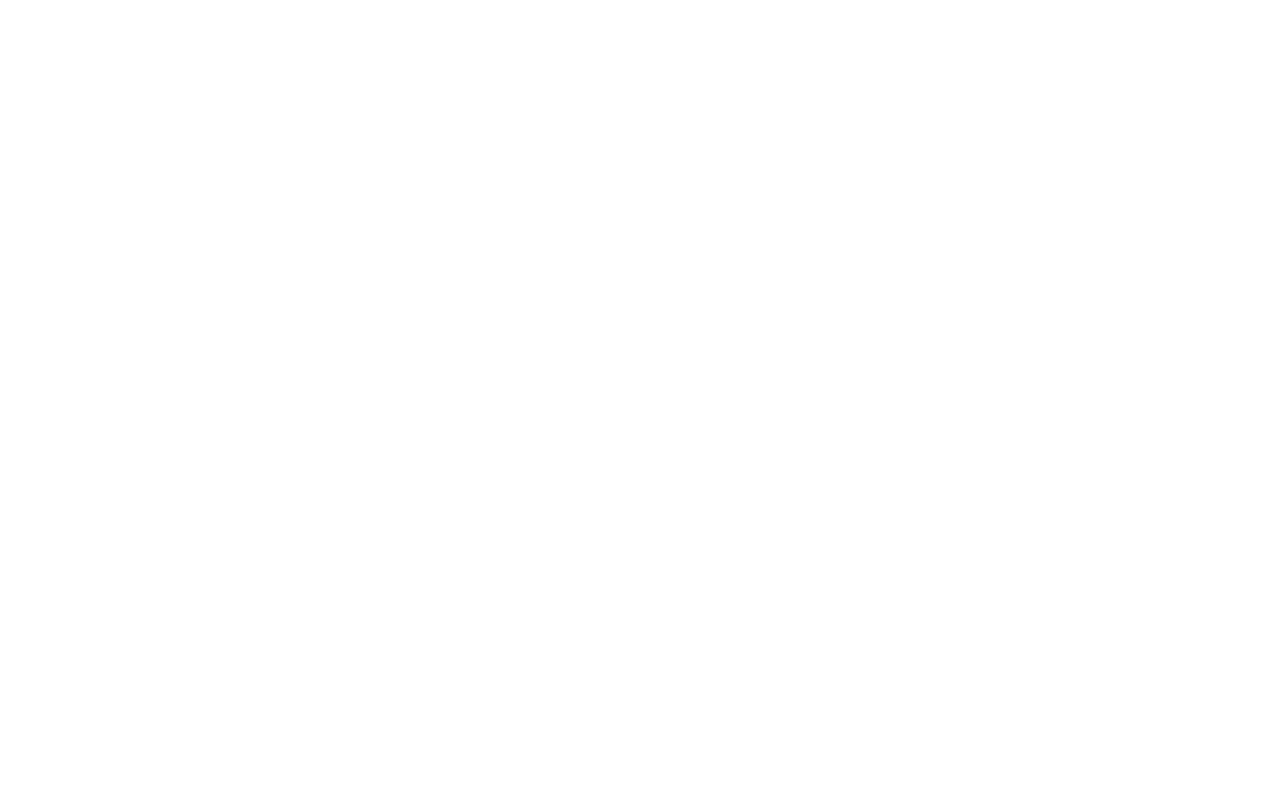
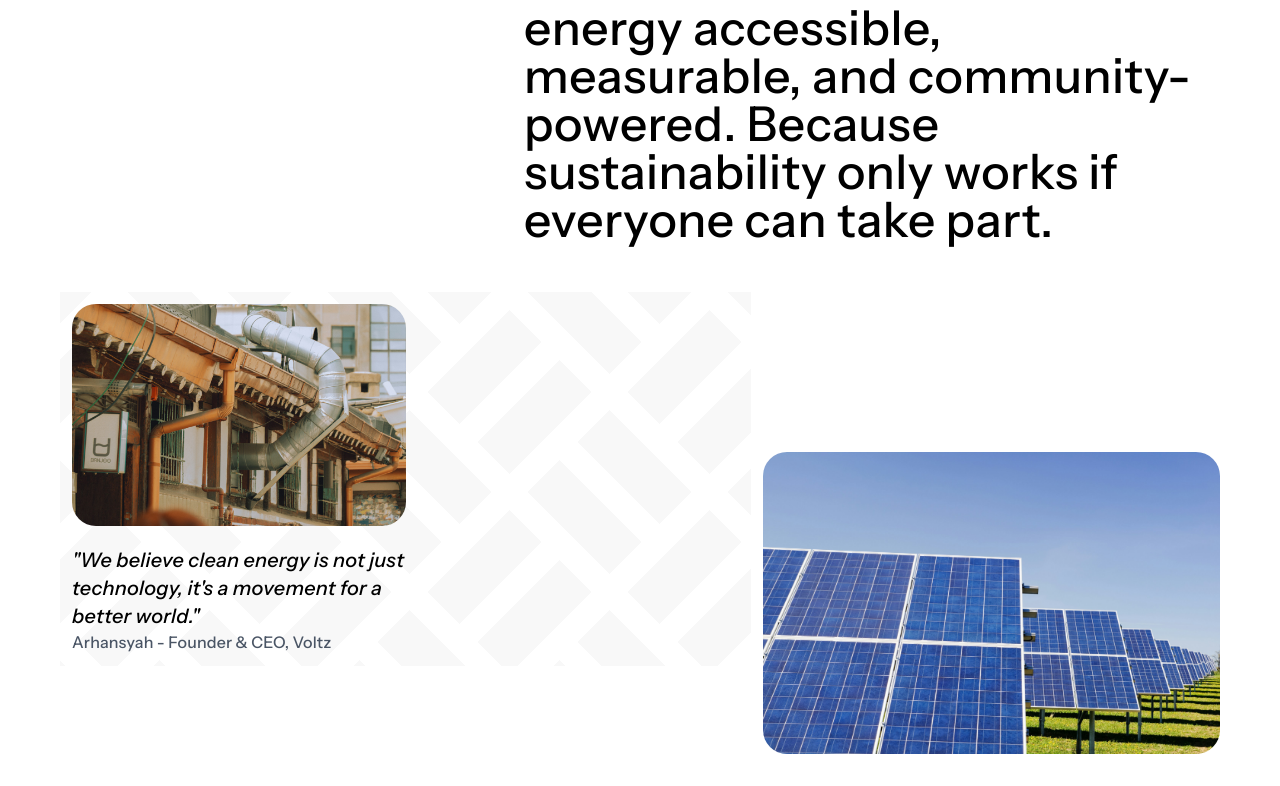
Before and after one commit to ansthsys/lp-voltz, a React (Vite) app: page / in a window 1280 px wide. Shown: the part 956-1742 px from the top of the page. Before the commit the page ends 800 px from the top, so only its background shows below. Built offline with nearby package versions, Linux system fonts and the light colour scheme.

Commit message:
feat: about

```diff
--- a/index.html
+++ b/index.html
@@ -1,5 +1,5 @@
 <!doctype html>
-<html lang="en">
+<html lang="en" class="scroll-smooth">
   <head>
     <meta charset="UTF-8" />
     <link rel="icon" type="image/svg+xml" href="/vite.svg" />
--- a/src/App.css
+++ b/src/App.css
@@ -0,0 +1,6 @@
+@reference '@/index.css';
+
+* {
+  @apply font-instrument-s;
+  @apply tracking-[0.01em];
+}
--- a/src/App.tsx
+++ b/src/App.tsx
@@ -1,5 +1,5 @@
 import './App.css'
-import { Header, Jumbotron } from '@/components'
+import { About, Header, Jumbotron } from '@/components'
 
 function App() {
   return (
@@ -7,6 +7,8 @@
       <Header />
 
       <Jumbotron />
+
+      <About />
     </main>
   )
 }
--- /dev/null
+++ b/src/components/About/index.tsx
@@ -0,0 +1,88 @@
+import { twMerge } from 'tailwind-merge'
+import PipeImage from '@/assets/brother-yoon-0FTfiueNb8A-unsplash.jpg'
+import SolarPanelImage from '@/assets/zbynek-burival-V4ZYJZJ3W4M-unsplash.jpg'
+
+export default function index() {
+  return (
+    <div
+      id="about"
+      className={twMerge([
+        'min-h-screen',
+        'px-3 md:px-10 lg:px-15',
+        'pt-28 pb-8'
+      ])}
+    >
+      <div className={twMerge(['grid', 'grid-cols-1 md:grid-cols-5', 'mb-12'])}>
+        <div className="col-span-1 md:col-span-2 mb-8 md:mb-0">
+          <p className="font-bold text-xl">
+            01 <span className="text-secondary-1">/</span>
+          </p>
+        </div>
+        <div className="col-span-1 md:col-span-3">
+          <p
+            className={twMerge([
+              'text-left text-pretty font-medium',
+              'text-xl sm:text-2xl md:text-3xl lg:text-4xl xl:text-5xl'
+            ])}
+          >
+            Voltz exists to make clean energy accessible, measurable, and
+            community-powered. Because sustainability only works if everyone can
+            take part.
+          </p>
+        </div>
+      </div>
+
+      <div className={twMerge(['grid grid-cols-1 md:grid-cols-5 gap-3'])}>
+        <div className="col-span-1 md:col-span-3">
+          <div
+            className={twMerge([
+              'bg-pattern-diagonal bg-contain',
+              'lg:min-h-72 p-3',
+              'flex flex-col sm:flex-row md:flex-row xl:flex-col gap-5'
+            ])}
+          >
+            <div
+              className={twMerge([
+                'w-full sm:w-1/2',
+                'rounded-3xl overflow-hidden',
+                'max-h-64 md:max-h-none'
+              ])}
+            >
+              <img
+                src={PipeImage}
+                className="h-full w-full object-cover"
+                alt="Pipe Image"
+                loading="lazy"
+              />
+            </div>
+            <div className={twMerge(['w-full sm:w-1/2'])}>
+              <h6 className="text-xl font-medium italic">
+                "We believe clean energy is not just technology, it's a movement
+                for a better world."
+              </h6>
+              <p className="text-gray-600 font-medium">
+                Arhansyah - Founder & CEO, Voltz
+              </p>
+            </div>
+          </div>
+        </div>
+        <div className="col-span-1 md:col-span-2">
+          <div
+            className={twMerge([
+              'w-full md:mt-40',
+              'rounded-3xl overflow-hidden',
+              'max-h-64 lg:max-h-none'
+            ])}
+          >
+            <img
+              src={SolarPanelImage}
+              className="w-full object-cover object-center"
+              alt="Solar Panel Image"
+              loading="lazy"
+            />
+          </div>
+        </div>
+      </div>
+    </div>
+  )
+}
--- a/src/components/index.ts
+++ b/src/components/index.ts
@@ -1,2 +1,3 @@
 export { default as Header } from './Header'
 export { default as Jumbotron } from './Jumbotron'
+export { default as About } from './About'
--- a/src/index.css
+++ b/src/index.css
@@ -1,3 +1,5 @@
+@import url('https://fonts.googleapis.com/css2?family=Instrument+Sans:ital,wght@0,400..700;1,400..700&display=swap');
+
 @import 'tailwindcss';
 
 @theme {
@@ -5,10 +7,38 @@
   --color-primary-2: #1f1f1f;
   --color-primary-3: #2e2e2e;
   --color-secondary-1: #edb772;
+
+  --font-instrument-s: 'Instrument Sans', sans-serif;
 }
 
 @layer utilities {
   .bg-img-jumbotron {
     background-image: url('./assets/kshithij-chandrashekar-fgaqpNC9zas-unsplash-crop2.jpg');
   }
+
+  .bg-pattern-diagonal {
+    background:
+      linear-gradient(135deg, #0000 20.5%, #ffffff 0 29.5%, #0000 0) 0 50px,
+      linear-gradient(45deg, #0000 8%, #ffffff 0 17%, #0000 0 58%) 100px 0,
+      linear-gradient(
+        135deg,
+        #0000 8%,
+        #ffffff 0 17%,
+        #0000 0 58%,
+        #ffffff 0 67%,
+        #0000 0
+      ),
+      linear-gradient(
+        45deg,
+        #0000 8%,
+        #ffffff 0 17%,
+        #0000 0 58%,
+        #ffffff 0 67%,
+        #0000 0 83%,
+        #ffffff 0 92%,
+        #0000 0
+      ),
+      #f8f8f8;
+    background-size: 200px 200px;
+  }
 }
```
Also changed, not shown: src/assets/brother-yoon-0FTfiueNb8A-unsplash.jpg (added), src/assets/zbynek-burival-V4ZYJZJ3W4M-unsplash.jpg (added).
